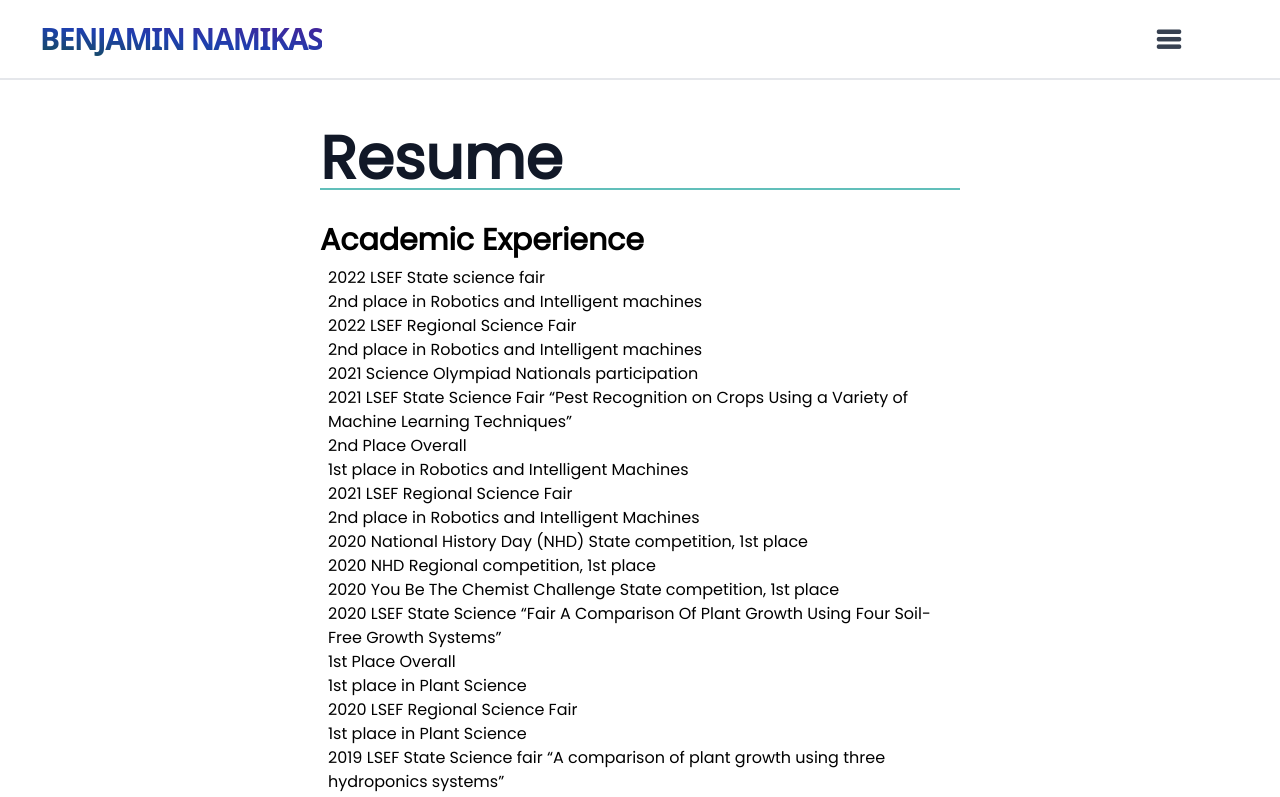
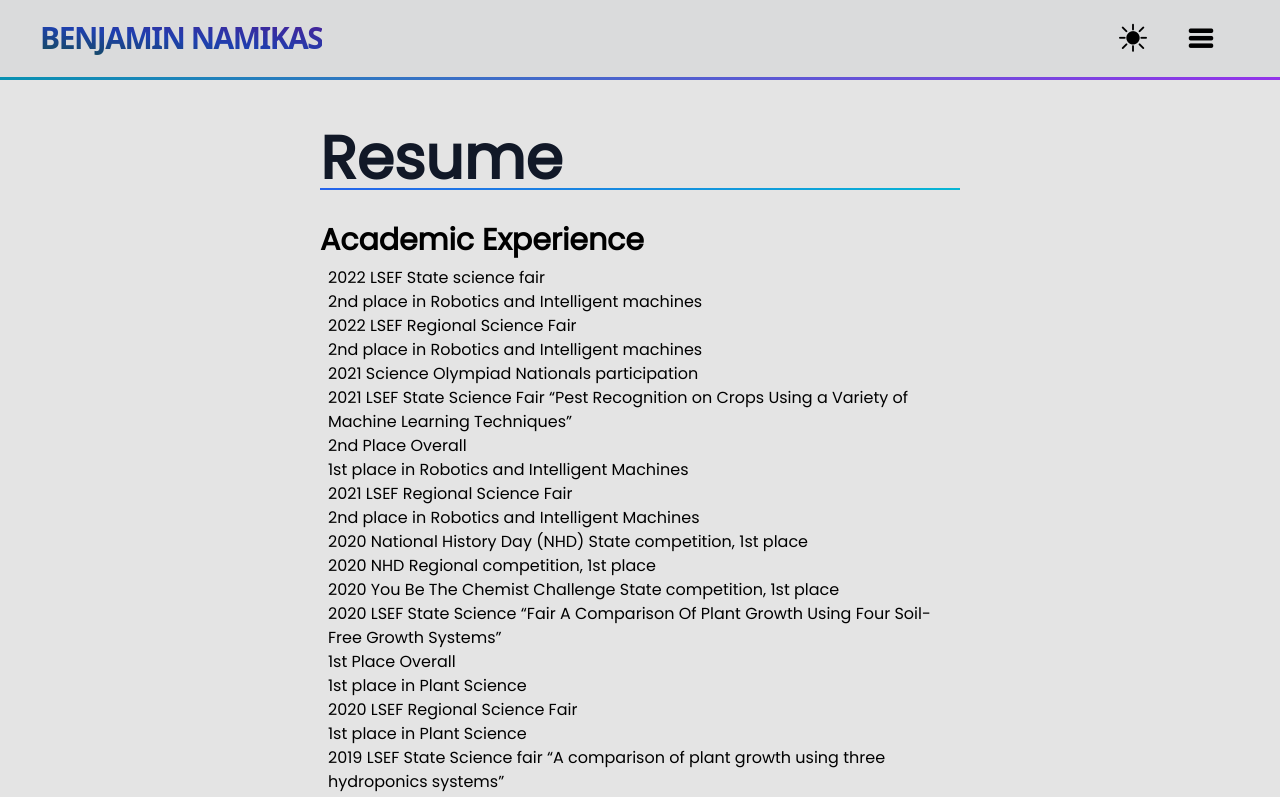
Before and after one commit to bennlol/BenjaminNamikas, a React (Create React App) app: page /resume in a window 1280 px wide. Shown: the top 797 px of the page. Built offline with nearby package versions, Linux system fonts and the light colour scheme.

Commit message:
dark mode

```diff
--- a/src/components/Nav.jsx
+++ b/src/components/Nav.jsx
@@ -1,29 +1,22 @@
-import React from 'react'
 import { Link } from "react-router-dom";
-import { Fragment } from 'react'
+import React, { Fragment } from 'react'
 import { Menu, Transition } from '@headlessui/react'
-
-
-function classNames(...classes) {
-  return classes.filter(Boolean).join(' ')
-}
-
+import { MContext, classNames} from './VariableProvider';
 
 const Nav = () => {
+
   return (
-    <nav className="absolute z-10 flex h-20 w-full bg-white border-b-2 justify-center items-center">
+      <MContext.Consumer>{ (context,) => (
+    <Fragment>
+    <nav className={classNames("absolute z-10 flex h-[4.8rem] w-full justify-center items-center", context.state.darkMode? "bg-offblack" : "bg-offwhite")}>
       <Link to=""> <div className=' float-left bg-gradient-to-tr bg-clip-text text-transparent cursor-pointer from-teal-900 via-blue-800 to-violet-900 pl-10 font-Raleway-500 text-2xl sm:text-3xl font-bold whitespace-nowrap tracking-tighter'><h1 className='hidden sm:block'>BENJAMIN NAMIKAS</h1><h1 className='block sm:hidden'>BN</h1></div></Link>
-      {/* <div className='md:flex pr-4 hidden md:justify-end lg:justify-center items-center w-full h-full transition'>
-      <Link to="" className='text-black text-xl px-2 mx-3'>Home</Link>
-      <Link to="aboutme" className='text-black text-xl px-2 mx-3'>About Me</Link>
-      <Link to="resume" className='text-black text-xl px-2 mx-3'>Resume</Link>
-      <Link to="projects" className='text-black text-xl px-2 mx-3'>Projects</Link>
-      </div> */}
 
-      <Menu as="div" className="relative inline-block ml-auto pr-2 sm:pr-4 md:pr-10 lg:pr-16 text-center">
+        <i onClick={()=> (context.setDarkMode(context.state.darkMode?false:true)) } className={classNames("icofont-sun icofont-2x relative inline-block ml-auto mr-2 p-1 sm:mr-2 md:mr-3 lg:mr-4 text-center cursor-pointer rounded-md border border-transparent  hover:shadow-sm ", context.state.darkMode? ' text-white hover:bg-gray-900 hover:border-gray-700 ': 'text-black hover:border-gray-300 hover:bg-gray-50')}></i>
+
+      <Menu as="div" className="relative inline-block pr-2 sm:pr-4 md:pr-6 lg:pr-8 text-center">
       <div className='pr-4 items-end justify-end flex'>
-        <Menu.Button className="inline-flex justify-center rounded-md border border-transparent hover:border-gray-300 bg-white px-4 py-2 text-sm font-medium text-gray-700 hover:shadow-sm hover:bg-gray-50 "> {/*focus:outline-none focus:ring-2 focus:ring-primary focus:ring-offset-2 focus:ring-offset-gray-100*/}
-          <i class="icofont-navigation-menu icofont-2x"></i>
+        <Menu.Button className={classNames("inline-flex justify-center rounded-md border border-transparent  px-4 py-2 text-sm font-medium  hover:shadow-sm ", context.state.darkMode? ' text-white hover:border-gray-700 hover:bg-gray-900 ':'text-black hover:border-gray-300 hover:bg-gray-50')}>
+          <i className="icofont-navigation-menu icofont-2x"></i>
 
         </Menu.Button>
       </div>
@@ -37,12 +30,12 @@ const Nav = () => {
         leaveFrom="transform opacity-100 scale-100"
         leaveTo="transform opacity-0 scale-95"
         >
-        <Menu.Items className="absolute right-1 z-10 w-56 origin-top-right rounded-md bg-white shadow-lg ring-1 ring-black ring-opacity-5 focus:outline-none">
+        <Menu.Items className={classNames("absolute right-1 z-10 w-56 origin-top-right rounded-md  shadow-lg ring-1 ring-black ring-opacity-5 focus:outline-none", context.state.darkMode? 'bg-gray-900 shadow-[rgb(20,20,30)]':'bg-gray-50')}>
           <div className="py-1">
             <Menu.Item>
               {({ active }) => (
                 <Link to="" className={classNames(
-                  active ? 'bg-gray-100 text-gray-900' : 'text-gray-700',
+                  active ? context.state.darkMode? 'bg-gray-800 text-gray-200':'bg-gray-100 text-gray-900' : context.state.darkMode? 'text-gray-500' : 'text-gray-700',
                   'block px-4 py-2 text-md'
                   )}>Home</Link>
                   )}
@@ -52,7 +45,7 @@ const Nav = () => {
                 <Link
                 to="aboutme"
                 className={classNames(
-                    active ? 'bg-gray-100 text-gray-900' : 'text-gray-700',
+                  active ? context.state.darkMode? 'bg-gray-800 text-gray-200':'bg-gray-100 text-gray-900' : context.state.darkMode? 'text-gray-500' : 'text-gray-700',
                   'block px-4 py-2 text-md'
                   )}
                   >
@@ -65,7 +58,7 @@ const Nav = () => {
                 <Link
                 to="Resume"
                 className={classNames(
-                    active ? 'bg-gray-100 text-gray-900' : 'text-gray-700',
+                  active ? context.state.darkMode? 'bg-gray-800 text-gray-200':'bg-gray-100 text-gray-900' : context.state.darkMode? 'text-gray-500' : 'text-gray-700',
                   'block px-4 py-2 text-md'
                   )}
                   >
@@ -78,7 +71,7 @@ const Nav = () => {
                 <Link
                 to="Projects"
                 className={classNames(
-                    active ? 'bg-gray-100 text-gray-900' : 'text-gray-700',
+                  active ? context.state.darkMode? 'bg-gray-800 text-gray-200':'bg-gray-100 text-gray-900' : context.state.darkMode? 'text-gray-500' : 'text-gray-700',
                   'block px-4 py-2 text-md'
                   )}
                   >
@@ -91,7 +84,13 @@ const Nav = () => {
         </Menu.Items>
       </Transition>
     </Menu>
+
     </nav>
+    <div className={classNames('absolute h-[5rem] bg-gradient-to-r  w-full', context.state.darkMode? 'from-blue-900 to-violet-900':' from-cyan-600 to-purple-600')}>
+    </div>
+    </Fragment>
+    )}
+    </MContext.Consumer>
   )
 }
 
--- /dev/null
+++ b/src/components/VariableProvider.js
@@ -0,0 +1,22 @@
+import React, {Component} from 'react'
+
+const MContext = React.createContext();  //exporting context object
+
+class VarProvider extends Component {
+state = {darkMode: false}
+render() {
+        return (
+            <MContext.Provider value={
+            {   state: this.state,
+                setDarkMode: (value) => this.setState({
+                            darkMode: value })}}>
+            {this.props.children}
+            </MContext.Provider>)
+    }
+}
+
+function classNames(...classes) {
+    return classes.filter(Boolean).join(' ')
+  }
+
+export {MContext, VarProvider, classNames}
--- a/src/index.js
+++ b/src/index.js
@@ -7,10 +7,13 @@ import './index.css';
 // import Home from "./pages/Home.jsx"
 import './assets/icofont/icofont.min.css';
 import App from './App';
+import { VarProvider } from './components/VariableProvider';
 
 const root = ReactDOM.createRoot(document.getElementById('root'));
 root.render(
-    <App />,
+  <VarProvider>
+  <App />
+  </VarProvider>,
   root
 );
 
--- a/src/pages/Aboutme.jsx
+++ b/src/pages/Aboutme.jsx
@@ -2,14 +2,17 @@ import React from 'react'
 import me from "../assets/me_coding.jpg"
 import reactlogo from "../assets/react.png"
 import tailwindlogo from "../assets/tailwind.png"
+import { MContext, classNames} from '../components/VariableProvider';
+
 const Aboutme = () => {
     return (
-        <section className='flex flex-col pt-16 h-min-screen w-full justify-center items-center transition-all'>
+        <MContext.Consumer>{ (context,) => (
+        <section className={classNames('flex flex-col pt-16 h-min-screen w-full justify-center items-center transition-all', context.state.darkMode?'bg-black text-[rgba(255,255,255,0.75)]':'bg-white text-black')}>
             <div className='h-full w-full py-16 sm:px-16 md:px-32 lg:px-72 items-left font-poppins'>
-            <h1 className='text-6xl font-poppins text-gray-900 font-bold'>About Me</h1>
+            <h1 className={classNames('text-6xl font-poppins  font-bold', context.state.darkMode? 'text-offwhite':'text-gray-900')}>About Me</h1>
             <div className='w-full  border-b-2 border-transparent bg-primary bg-opacity-80'></div>
             <div className='flex pt-12 px-4 text-xl my-auto lx-8 justify-center items-center text-left leading-relaxed'>
-            <img alt='Benjamin Namikas Coding'src={me} className='shadow-md shadow-gray-600 w-min-80 h-60 bg-gray-200'/>
+            <img alt='Benjamin Namikas Coding'src={me} className={classNames('shadow-md  w-min-80 h-60 ',context.state.darkMode? 'shadow-gray-800':'shadow-gray-600')}/>
             <p className='px-4'>&nbsp;&nbsp;&nbsp;&nbsp;
                 Hello, I am Benjamin Namikas. I am a High School student at Baton Rouge Magnet High School.
                 Some of my hobbies include; computer science, reading, and debate. I am an active Boy Scout and have achieved
@@ -26,6 +29,8 @@ const Aboutme = () => {
             </div>
           </div>
         </section>
+        )}
+        </MContext.Consumer>
       )
 }
 
--- a/src/pages/Projects.jsx
+++ b/src/pages/Projects.jsx
@@ -1,10 +1,15 @@
 import React from 'react'
+import { MContext, classNames} from '../components/VariableProvider';
 
 const Projects = () => {
   return (
-    <section className='h-screen w-screen flex pt-20 justify-center items-center'>
+    <MContext.Consumer>{ (context,) => (
+
+    <section className={classNames('h-screen w-screen flex pt-20 justify-center items-center', context.state.darkMode? 'bg-black':'bg-white')}>
       <h1 className='bg-clip-text bg-gradient-to-tr font-bold font-popins text-4xl  from-green-500 via-blue-500 to-red-500 text-transparent '>This Website Is Still Under Development</h1>
     </section>
+    )}
+    </MContext.Consumer>
   )
 }
 
--- a/src/pages/Resume.jsx
+++ b/src/pages/Resume.jsx
@@ -1,10 +1,14 @@
 import React from 'react'
+import { MContext, classNames} from '../components/VariableProvider';
+
 
 const Resume = () => {
   return (
-    <section className='pt-32 pb-16  md:px-[10%] lg-[15%] xl:px-[25%] '>
-		<h1 className='text-6xl font-poppins text-gray-900 font-bold'>Resume</h1>
-		<div className='w-full border-b-2 border-transparent bg-primary bg-opacity-80'></div>
+	<MContext.Consumer>{ (context,) => (
+
+    <section className={classNames('pt-32 pb-16  md:px-[10%] lg-[15%] xl:px-[25%] ', context.state.darkMode?'bg-black text-white':'bg-[rgba(225,225,225,0.9)] text-black')}>
+		<h1 className={classNames('text-6xl font-poppins font-bold',  context.state.darkMode?'text-gray-100':'text-gray-900' )}>Resume</h1>
+		<div className='w-full h-[2px] bg-black  bg-gradient-to-r from-blue-600 to-cyan-500 bg-opacity-80'></div>
 		<ul className = 'pl-2 flex flex-grow flex-col font-poppins px-4 pt-8 justify-center items-start text-left'>
         <b className="-ml-2 text-3xl mb-2">Academic Experience</b>
         <li>2022 LSEF State science fair</li>
@@ -55,6 +59,8 @@ const Resume = () => {
 <li>Science Olympiad, 2018-2021 </li>
 	</ul>
     </section>
+	)}
+	</MContext.Consumer>
   )
 }
 
--- a/tailwind.config.js
+++ b/tailwind.config.js
@@ -6,11 +6,11 @@ module.exports = {
   theme: {
     extend: {
       colors:{
-        'offwhite': '#FEFFFF',
+        'offwhite': '#DADBDC',
         'lightblue': '#DEF2F1',
         'primary': '#3AAFA9',
         'darkblue': '#2B7A78',
-        'offblack': '#17252A'
+        'offblack': '#01000f'
 
 
       },
```
Also changed, not shown: src/index.css (+6 -5 lines), src/pages/Home.jsx (+12 -5 lines). Lines whose indentation alone changed are shown as unchanged.
